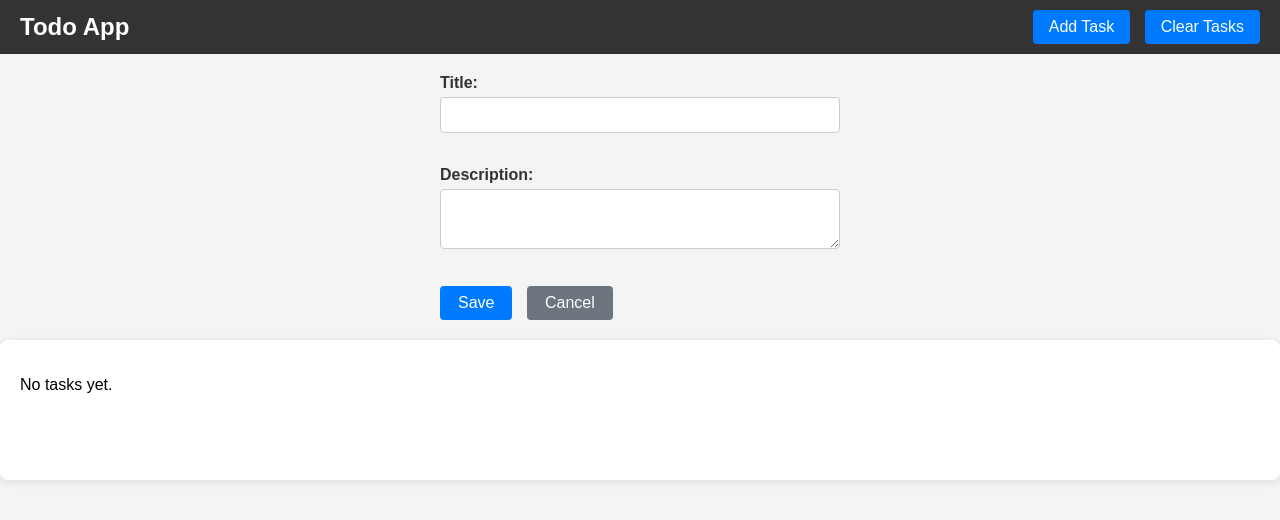
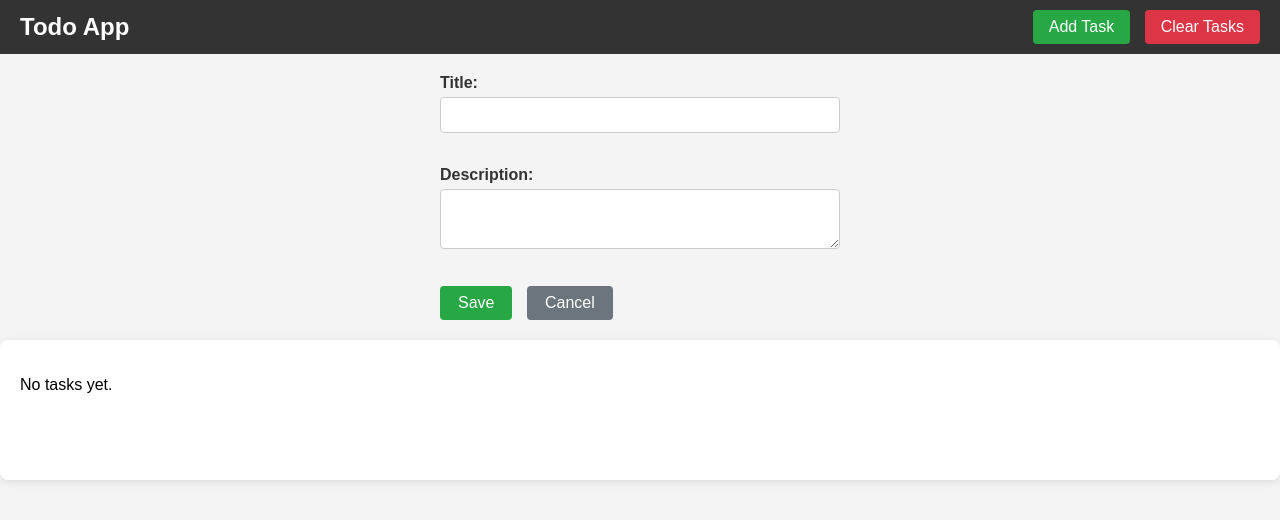
Before and after one commit to Zaeem4545/To-do-List, a plain HTML site: page index.html in a window 1280 px wide. Both pictures are taken after a click on the button "Add Task". Drawn offline with Linux system fonts and the light colour scheme.

Commit message:
Update button styles for task management

```diff
--- a/style.css
+++ b/style.css
@@ -22,15 +22,24 @@ body {
     margin-left: 10px;
     padding: 8px 16px;
     border: none;
-    background: #007bff;
-    color: #fff;
     border-radius: 4px;
     cursor: pointer;
     font-size: 1em;
 }
+#addTaskBtn {
+    background: #28a745;
+    color: #fff;
+}
+#addTaskBtn:hover {
+    background: #218838;
+}
 
-.navbar-right button:hover {
-    background: #0056b3;
+#clearTasksBtn {
+    background: #dc3545;
+    color: #fff;
+}
+#clearTasksBtn:hover {
+    background: #c82333;
 }
 
 .task-list {
@@ -156,7 +165,7 @@ body {
 
 /* Style for Save and Cancel buttons in the form */
 #taskForm button[type="submit"] {
-    background: #007bff;
+    background: #28a745;
     color: #fff;
     border: none;
     padding: 8px 18px;
@@ -165,6 +174,11 @@ body {
     cursor: pointer;
     margin-right: 10px;
     transition: background 0.2s;
+}
+
+.edit-btn {
+    background: #ffc107;
+    color: #333;
 }
 
 #taskForm button[type="submit"]:hover {
```
